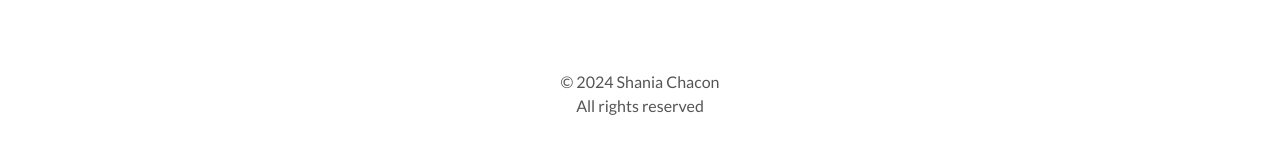
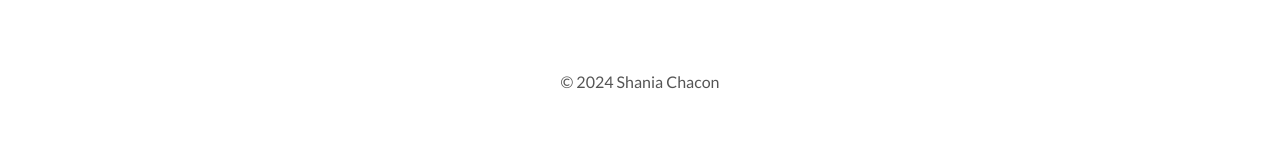
Before and after one commit to chaconshania/Portfolio, a React (Vite) app: page /about in a window 1280 px wide. Shown: the part 910-1064 px from the top of the page. Built offline with nearby package versions, Linux system fonts and the light colour scheme.

Commit message:
Small text change in footer and adjusted project card size

```diff
--- a/src/common/Footer/Footer.jsx
+++ b/src/common/Footer/Footer.jsx
@@ -5,7 +5,6 @@ function Footer() {
     <section id="footer" className={styles.container}>
       <p>
         &copy; 2024 Shania Chacon <br />
-        All rights reserved
       </p>
     </section>
   );
--- a/src/common/ProjectStyles.module.css
+++ b/src/common/ProjectStyles.module.css
@@ -52,7 +52,7 @@ a:visited {
 }
 @media (width >= 1400px) {
   .projectCard {
-    width: 600px;
+    width: 450px;
     h3 {
       font-size: 35px;
     }
```
